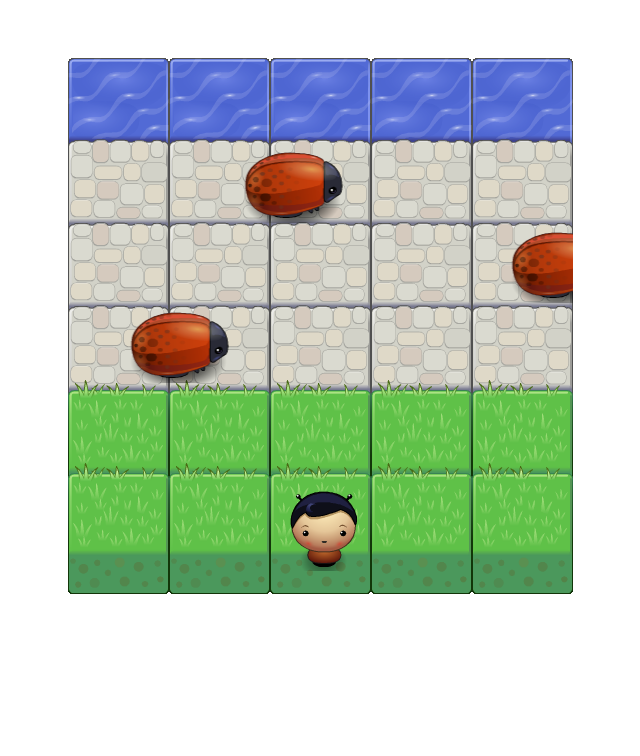
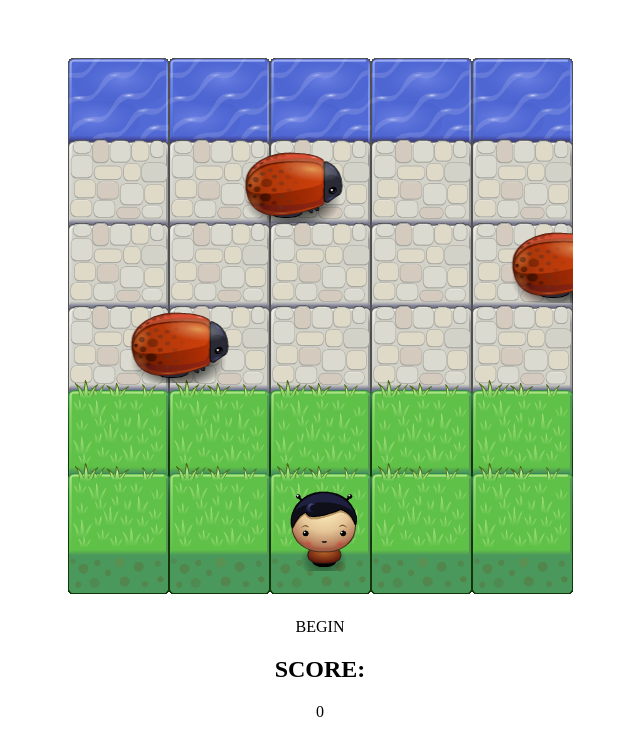
Before and after one commit to aphillips2014/project3, a plain HTML site: page index.html in a window 1280 px wide. Shown: the whole page, without its empty margins (320-960 px from the left). Drawn offline with Linux system fonts and the light colour scheme.

Commit message:
Added Score and Status div tags
Added Score and Status div tags

```diff
--- a/index.html
+++ b/index.html
@@ -11,5 +11,11 @@
     <script src="js/resources.js"></script>
     <script src="js/app.js"></script>
     <script src="js/engine.js"></script>
+    <div>
+
+    	 <div id="status">BEGIN</div>
+         <h2>SCORE:</h2>
+         <div id="score">0</div>
+    </div>
 </body>
 </html>
```
